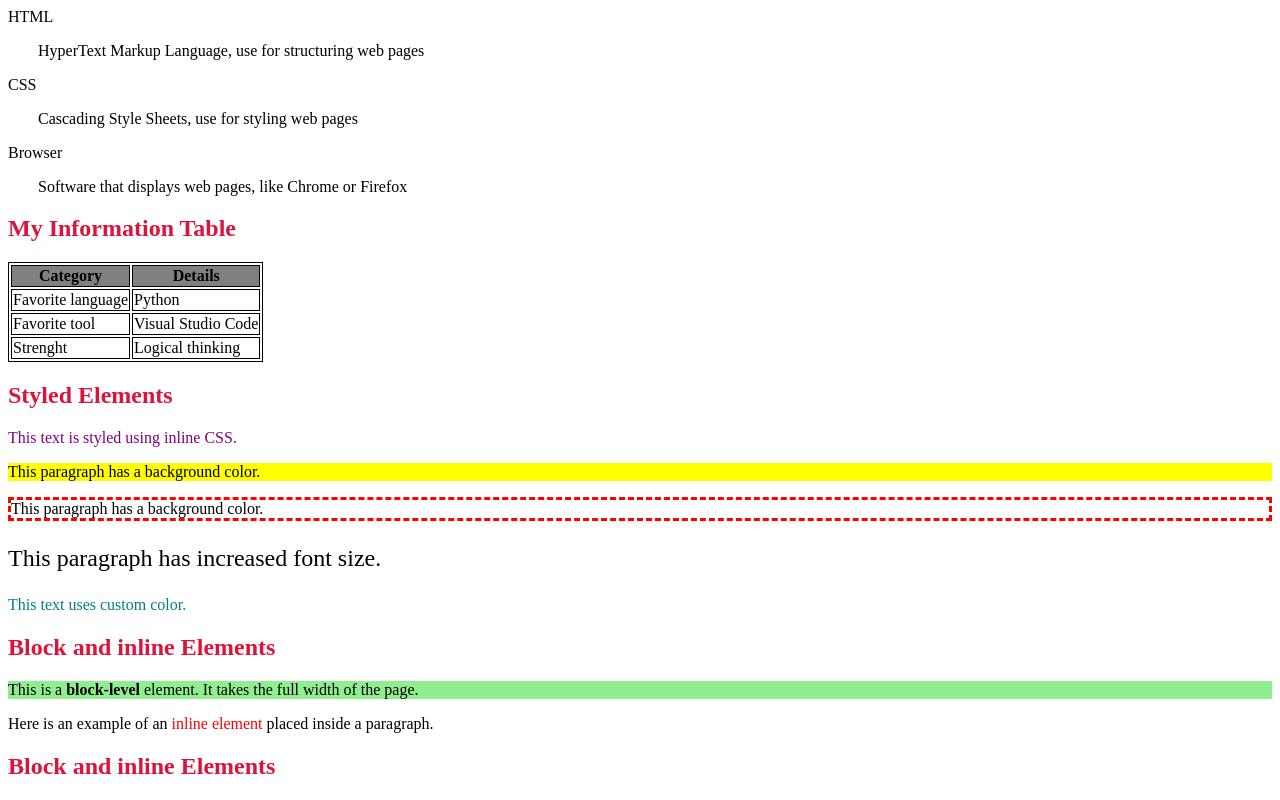
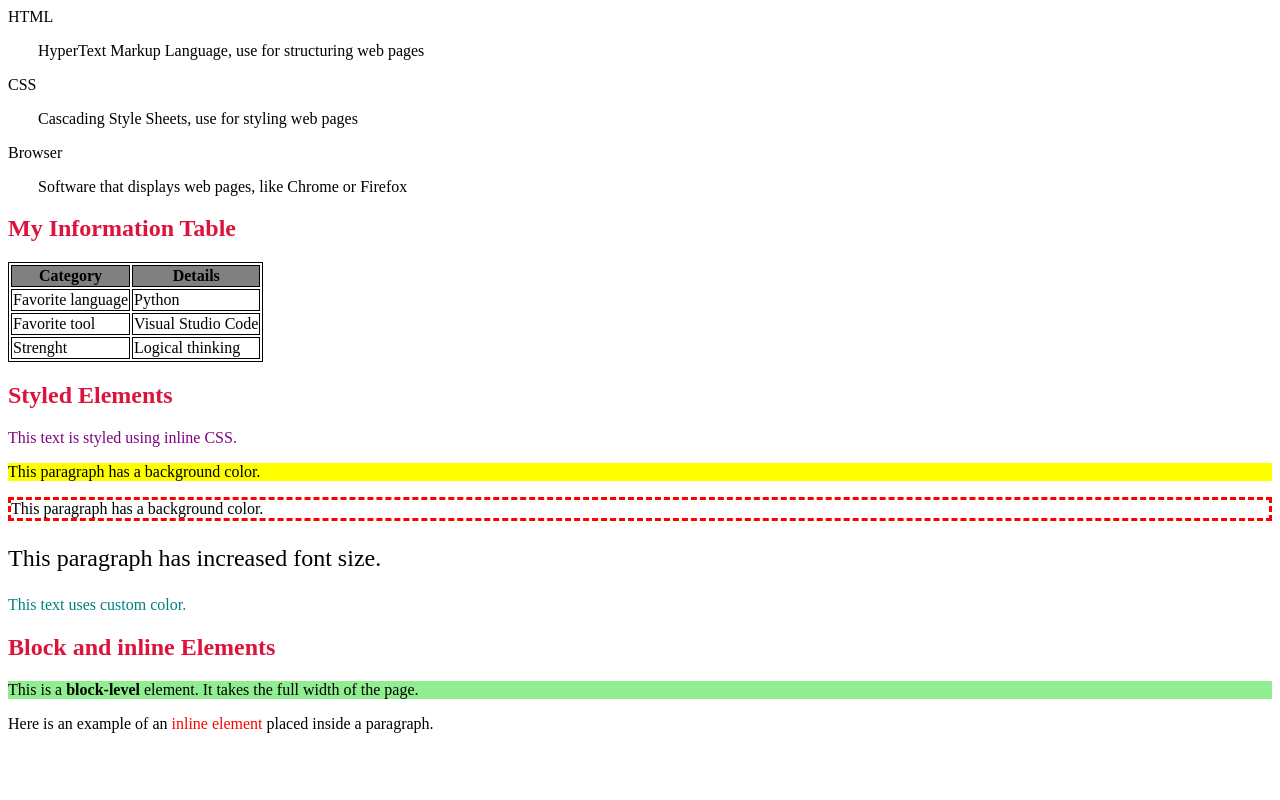
Before and after one commit to Vemark1101/HANDS-ON-ACTIVITY-NO.-1---HTML-BASICS, a plain HTML site: page index.html in a window 1280 px wide. Shown: the part 954-1754 px from the top of the page. After the commit the page ends 1703 px from the top, so only its background shows below. Drawn offline with Linux system fonts and the light colour scheme.

Commit message:
Update index.html

```diff
--- a/index.html
+++ b/index.html
@@ -114,8 +114,6 @@
         <p style="background-color: lightgreen;">This is a <strong>block-level</strong> element. It takes the full width of the page.</p>
         <p>Here is an example of an <span style="color: red;">inline element</span> placed inside a paragraph.</p>
 
-        <h2>Block and inline Elements</h2>
-
     </body>
 
 </html>
```
